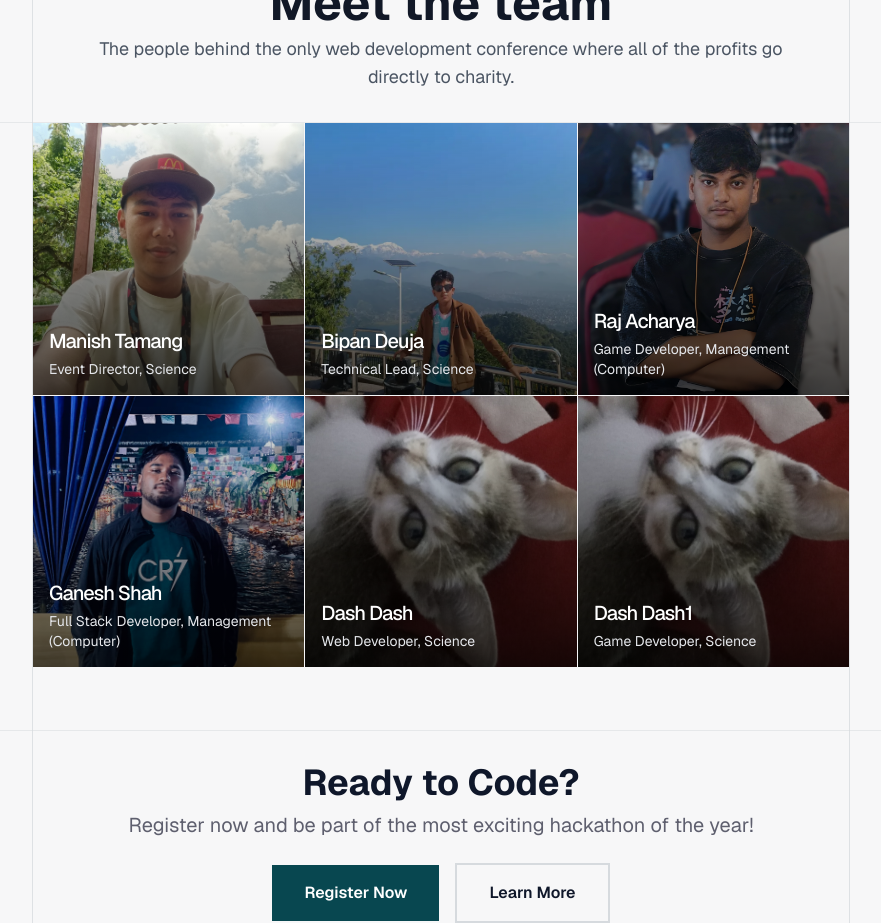
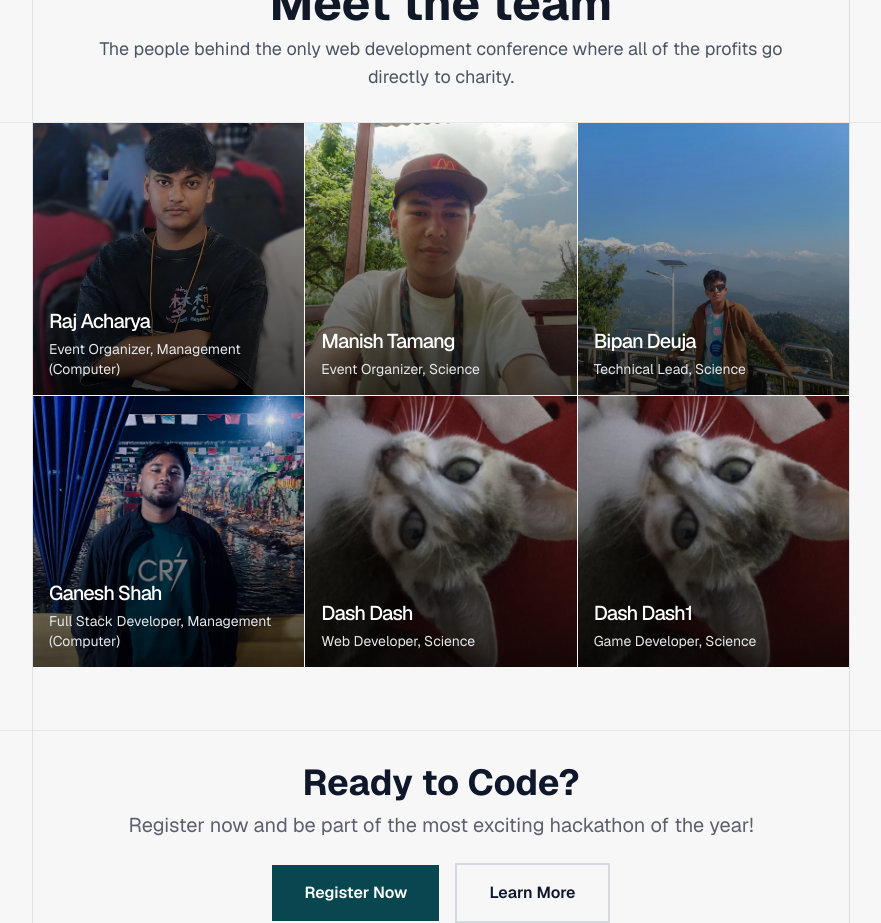
Before and after one commit to Manish-Tamang/godawarihacks, a Next.js app: page / in a window 1280 px wide. Shown: the part 9760-10683 px from the top of the page, without its empty margins (199-1080 px from the left). Built offline with nearby package versions, Linux system fonts and the light colour scheme.

Commit message:
feat: update team member roles and remove duplicate entry for Raj Acharya

```diff
--- a/app/components/Team.tsx
+++ b/app/components/Team.tsx
@@ -13,8 +13,14 @@ interface TeamMember {
 
 const teamMembers: TeamMember[] = [
   {
+    name: "Raj Acharya",
+    role: "Event Organizer",
+    faculty: "Management (Computer)",
+    image: "/team/raj.jpg",
+  },
+  {
     name: "Manish Tamang",
-    role: "Event Director",
+    role: "Event Organizer",
     faculty: "Science",
     image: "/gole.jpg",
   },
@@ -23,12 +29,6 @@ const teamMembers: TeamMember[] = [
     role: "Technical Lead",
     faculty: "Science",
     image: "/team/bipan.png",
-  },
-  {
-    name: "Raj Acharya",
-    role: "Game Developer",
-    faculty: "Management (Computer)",
-    image: "/team/raj.jpg",
   },
   {
     name: "Ganesh Shah",
```
